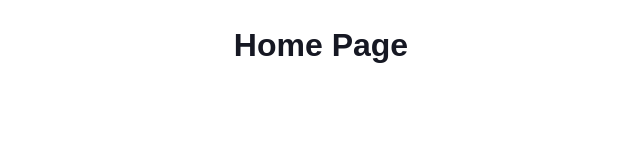
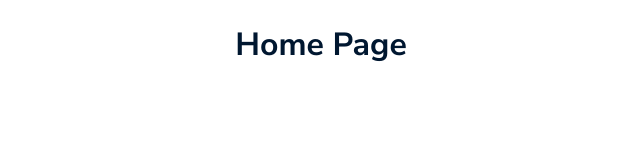
Before and after one commit to NbDev82/code-solution, a React (Create React App) app in the folder code-fe/: page / in a window 1280 px wide. Shown: the top 160 px of the page, without its empty margins (319-959 px from the left). Built offline with nearby package versions, Linux system fonts and the light colour scheme.

Commit message:
#6 add  global style

```diff
--- a/code-fe/package.json
+++ b/code-fe/package.json
@@ -16,6 +16,7 @@
     "normalize.css": "^8.0.1",
     "react": "^18.2.0",
     "react-dom": "^18.2.0",
+    "react-lottie": "^1.2.4",
     "react-router-dom": "^6.21.3",
     "react-scripts": "5.0.1",
     "web-vitals": "^2.1.4"
--- a/code-fe/public/index.html
+++ b/code-fe/public/index.html
@@ -5,10 +5,7 @@
     <link rel="icon" href="%PUBLIC_URL%/favicon.ico" />
     <meta name="viewport" content="width=device-width, initial-scale=1" />
     <meta name="theme-color" content="#000000" />
-    <meta
-      name="description"
-      content="Web site created using create-react-app"
-    />
+    <meta name="description" content="Web site created using create-react-app" />
     <link rel="apple-touch-icon" href="%PUBLIC_URL%/logo192.png" />
     <!--
       manifest.json provides metadata used when your web app is installed on a
--- a/code-fe/src/components/GlobalStyles/GlobalStyles.scss
+++ b/code-fe/src/components/GlobalStyles/GlobalStyles.scss
@@ -1,12 +1,21 @@
 @import 'normalize.css';
+@import url('https://fonts.googleapis.com/css2?family=Nunito+Sans:ital,opsz,wdth,wght@0,6..12,75..125,200..1000;1,6..12,75..125,200..1000&display=swap');
 
-:root{
-    --primary: #fe2c55;
+:root {
+  --primary-color: #4ad7d1;
+  --secondary-color: #001730;
+  --highlight-color: #fe4a49;
+  --gray-dark: #a9a9a9;
+  --gray-light: #d3d3d3;
+  --gray: #808080;
+  --gray-100: #707070;
+  --gray-200: #686868;
+  --gray-300: #585858;
+  --gray-400: #484848;
   --black: #000;
   --white: #fff;
-    --text-color: #161823;
-
-    --font-family: 'ProximaNova', sans-serif;
+  --text-color: #001730;
+  --font-family: 'Nunito Sans', sans-serif;
 }
 
 * {
@@ -15,11 +24,11 @@
   box-sizing: border-box;
 }
 
-html{
+html {
   font-size: 62.5%;
 }
 
-body{
+body {
   font-family: var(--font-family);
   font-size: 1.6rem;
   line-height: 1.5;
@@ -27,3 +36,31 @@ body{
   color: var(--text-color);
   overflow-y: overlay;
 }
+
+// Scrollbar CSS
+html *::-webkit-scrollbar {
+  border-radius: 0;
+  width: 8px;
+}
+
+html *::-webkit-scrollbar-thumb {
+  border-radius: 4px;
+  background-color: rgba(0, 0, 0, 0.15);
+}
+
+html *::-webkit-scrollbar-track {
+  border-radius: 0;
+  background-color: rgba(0, 0, 0, 0);
+}
+
+button,
+input,
+[tabindex] {
+  outline: none;
+  border: none;
+}
+
+a {
+  color: var(--text-color);
+  text-decoration: none;
+}
```
Also changed, not shown: code-fe/src/App.js (indentation only), 2 other files (tests, documents, lock files or other folders). Lines whose indentation alone changed are shown as unchanged.
